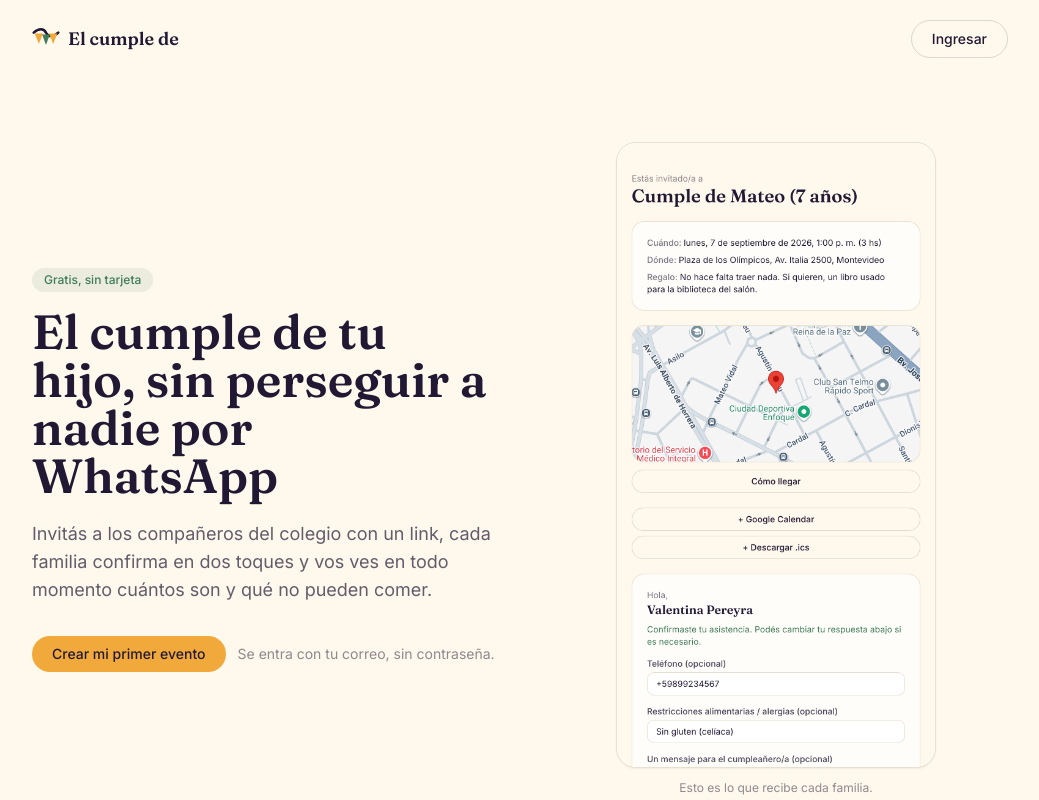
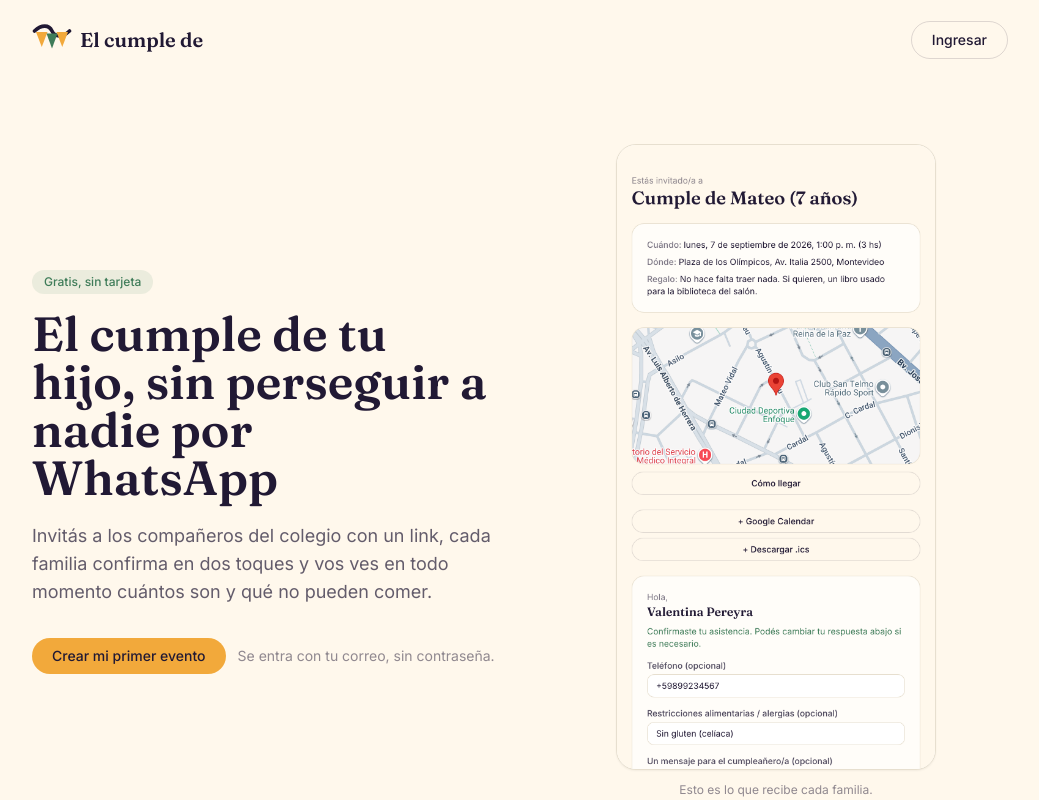
Before and after one commit to BrunoViera/rsvp, a Next.js app: page / in a window 1280 px wide. Shown: the top 800 px of the page, without its empty margins (120-1159 px from the left). Built offline with nearby package versions, Linux system fonts and the light colour scheme; no server answers.

Commit message:
style: agrandar el logo
El símbolo pasa de 28 a 40px en la landing y de 24 a 36 en el dashboard, con
el nombre un punto más grande. A 28px la guirnalda quedaba chica al lado del
texto y no se leía como logo.

```diff
--- a/app/_components/logo.tsx
+++ b/app/_components/logo.tsx
@@ -21,7 +21,7 @@ export function Guirnalda({ className }: { className?: string }) {
 /** Logo completo: símbolo + nombre. */
 export default function Logo({
   className,
-  iconClassName = "h-7 w-7",
+  iconClassName = "h-10 w-10",
 }: {
   className?: string;
   iconClassName?: string;
@@ -29,7 +29,7 @@ export default function Logo({
   return (
     <span className={`inline-flex items-center gap-2 ${className ?? ""}`}>
       <Guirnalda className={`${iconClassName} shrink-0`} />
-      <span className="font-display text-lg font-semibold">El cumple de</span>
+      <span className="font-display text-xl font-semibold">El cumple de</span>
     </span>
   );
 }
--- a/app/dashboard/layout.tsx
+++ b/app/dashboard/layout.tsx
@@ -21,7 +21,7 @@ export default async function DashboardLayout({
           href="/dashboard"
           className="whitespace-nowrap text-ink transition hover:text-ink/80"
         >
-          <Logo iconClassName="h-6 w-6" />
+          <Logo iconClassName="h-9 w-9" />
         </Link>
         <div className="flex items-center gap-3 sm:gap-4">
           <Link
```
